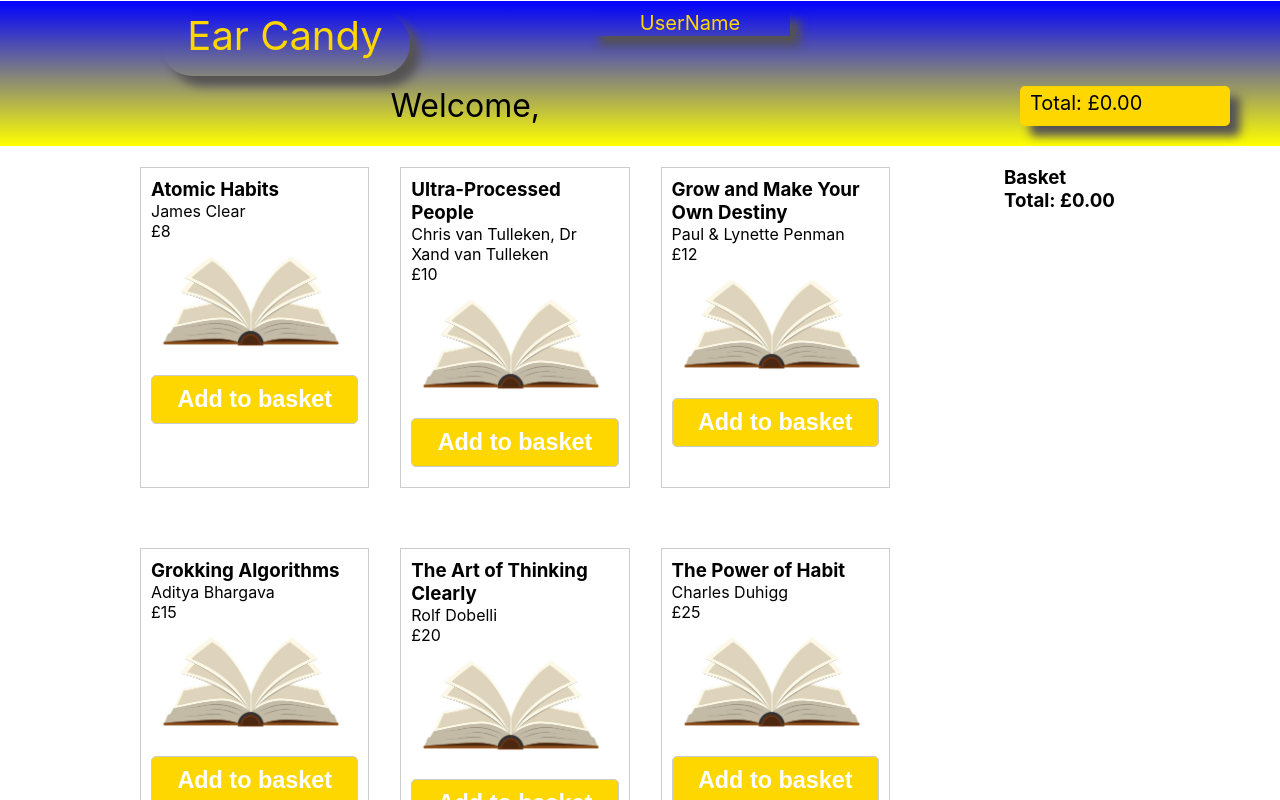
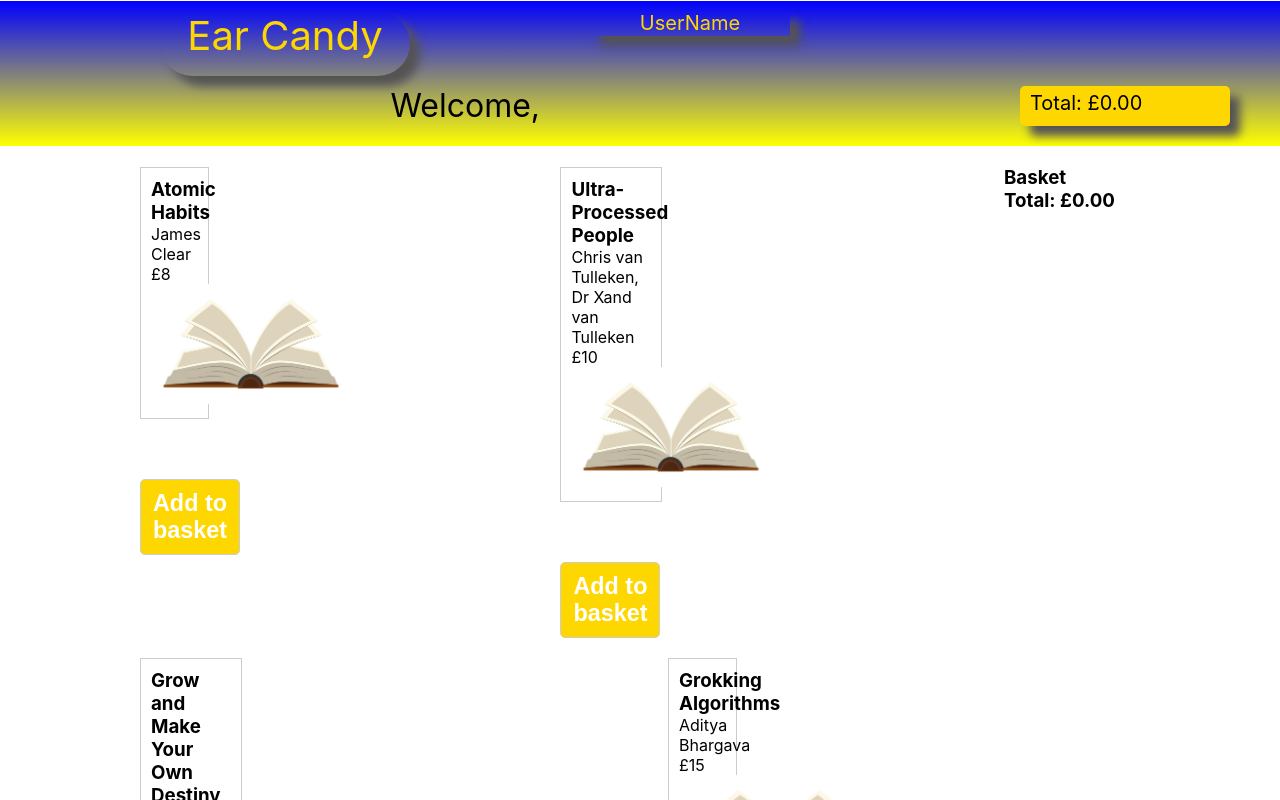
Before and after one commit to Silfr-Coder/E-Commerce-2, a React (Create React App) app in the folder e-commerce-app/: page / in a window 1280 px wide. Shown: the top 800 px of the page. Built offline with nearby package versions, Linux system fonts and the light colour scheme.

Commit message:
Update for AudioBook onClick
Update for viewing audiobook details when clicking on audiobook. Improve add to basket button position so it is separate from audiobook.

```diff
--- a/e-commerce-app/src/App.css
+++ b/e-commerce-app/src/App.css
@@ -134,7 +134,7 @@
 }
 
 .add-audiobook-button {
-  width: 100%;
+  width: 100px;
   padding: 10px;
   margin: 10px 0;
   border: 1px solid #ccc;
--- a/e-commerce-app/src/App.js
+++ b/e-commerce-app/src/App.js
@@ -8,7 +8,8 @@ import AudiobookPage from "./Components/AudiobookPage";
 import BookImage from "./Components/open-book-2.jpeg";
 
 function App() {
-  // using the useState hook to manage the state of the basket and the total cost
+  // using the useState hook to manage the state of the basket
+  //and the total cost
   const [basket, setBasket] = useState([]);
   const [total, setTotal] = useState(0);
 
@@ -49,7 +50,7 @@ function App() {
   const handleAudiobookClick = (audioBook) => {
     setSelectedAudiobook(audioBook);
   };
-
+  //temporary function to print the selected audiobook to the console
   const printToScreen = (audioBook) => {
     console.log(selectedAudiobook);
   };
@@ -58,32 +59,27 @@ function App() {
     <>
       <div className="App-container">
         <Header headerItems={headerItems} />
-        {/* display the main content here */}
+        {/* display the main content of audiobooks here */}
         <div className="main-page-content">
+          {/* if no audiobook is selected, display the whole list of audiobooks */}
+          {!selectedAudiobook && (
             <div className="books-container">
-            {selectedAudiobook && (
-              <AudiobookPage
-                audioBook={selectedAudiobook}
-                onClose={() => setSelectedAudiobook(null)}
-              />
-            )}
+              {/* map through the audiobook list and display each audiobook */}
               {audioBookList.map((audioBook, index) => (
+                <div>
                   <div
                     key={index}
                     className="audiobook-container"
                     // pass the audiobook object to the handleAudiobookClick
-                //function
-                onClick={() => {
-                  handleAudiobookClick(audioBook);
-                }}
+                    // function
+                    onClick={() => handleAudiobookClick(audioBook)}
                   >
+                    {/* display audiobook details and image */}
                     <h3>{audioBook.title}</h3>
                     <p>{audioBook.author}</p>
-                {/* <p>{audioBook.bookLength}</p>
-                <p>{audioBook.language}</p>
-                <p>{audioBook.summary}</p> */}
                     <p>£{audioBook.price}</p>
                     <img src={BookImage} alt="book" width={200} />
+                  </div>
 
                   {/* button to pass audiobook object directly to basket */}
                   <button
@@ -95,6 +91,15 @@ function App() {
                 </div>
               ))}
             </div>
+          )}
+          {selectedAudiobook && (
+            <div className="books-container">
+              <AudiobookPage
+                audioBook={selectedAudiobook}
+                onClose={() => setSelectedAudiobook(null)}
+              />
+            </div>
+          )}
           <div className="basket-container">
             {/* display the basket here */}
             <h3>Basket</h3>
```
Also changed, not shown: e-commerce-app/src/Components/HomePage.jsx (added). Lines whose indentation alone changed are shown as unchanged.
